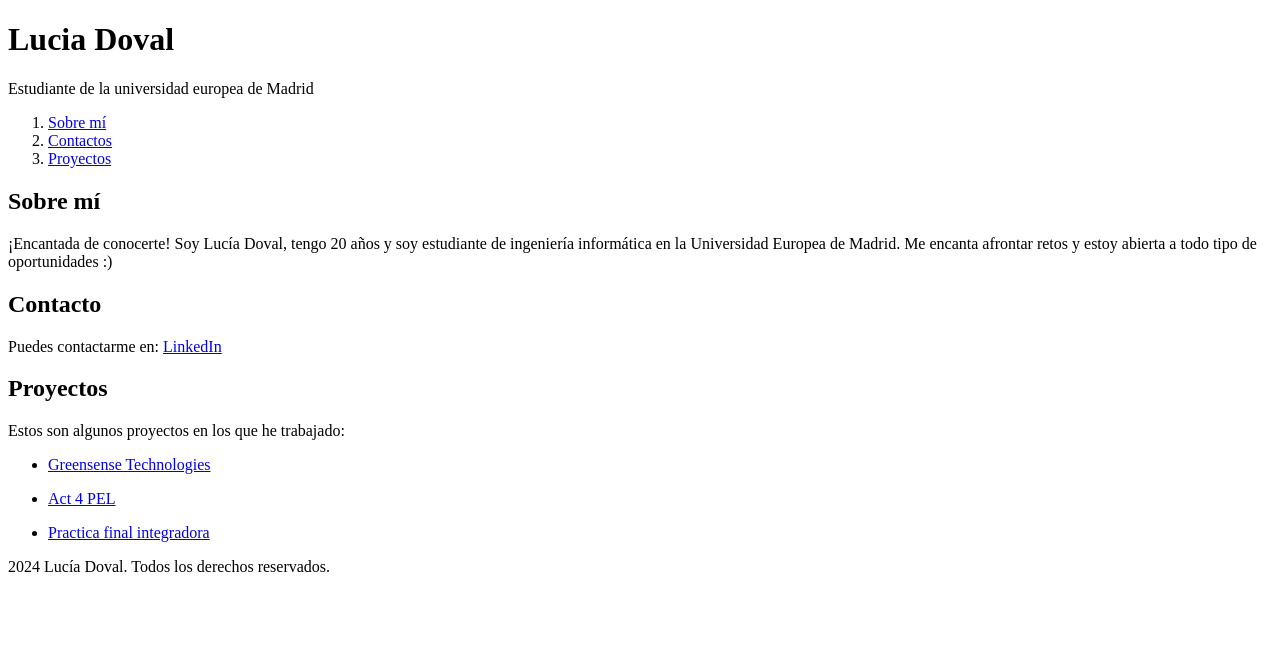
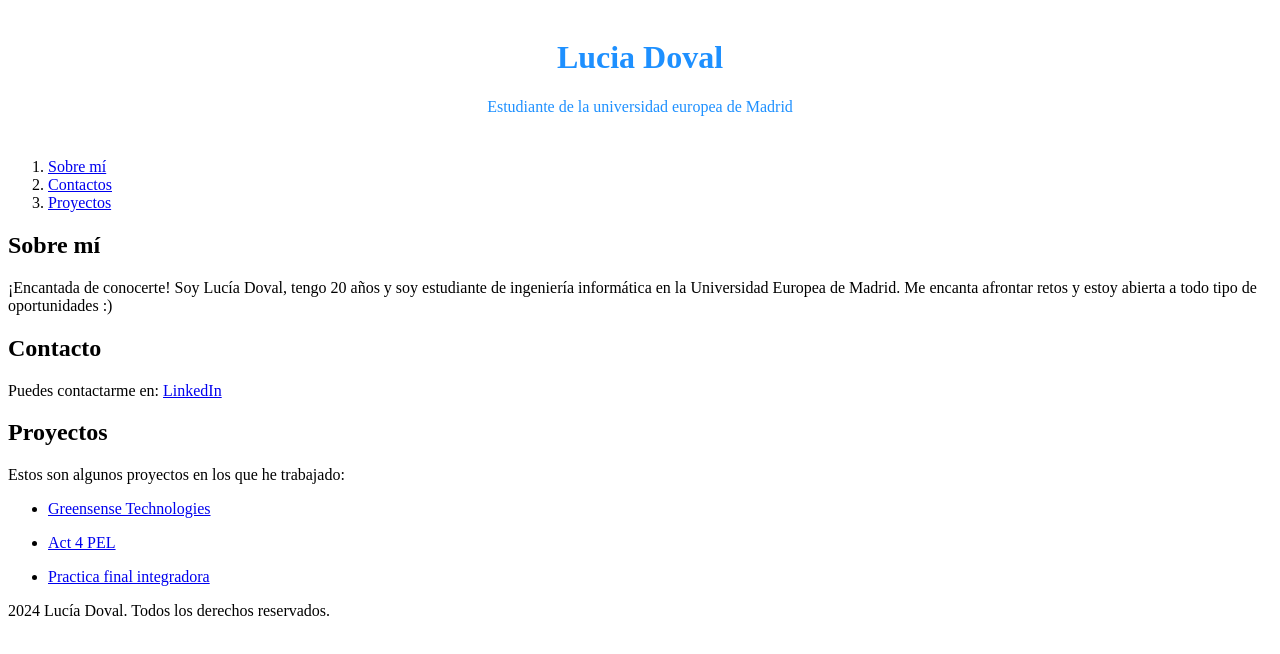
Before and after one commit to LuciaDoval/personal-web-site-22274625, a website: page index.html in a window 1280 px wide. Drawn offline with Linux system fonts and the light colour scheme.

Commit message:
css en el header

```diff
--- a/index.html
+++ b/index.html
@@ -3,6 +3,7 @@
 <head>
     <meta charset="UTF-8">
     <title>Lucía Doval</title>
+    <link rel="stylesheet" href="style.css">
 </head>
 <body>
     <header>
--- a/style.css
+++ b/style.css
@@ -0,0 +1,6 @@
+header{
+    background-color: transparent;
+    color: dodgerblue;
+    text-align: center;
+    padding: 10px;
+}
```
